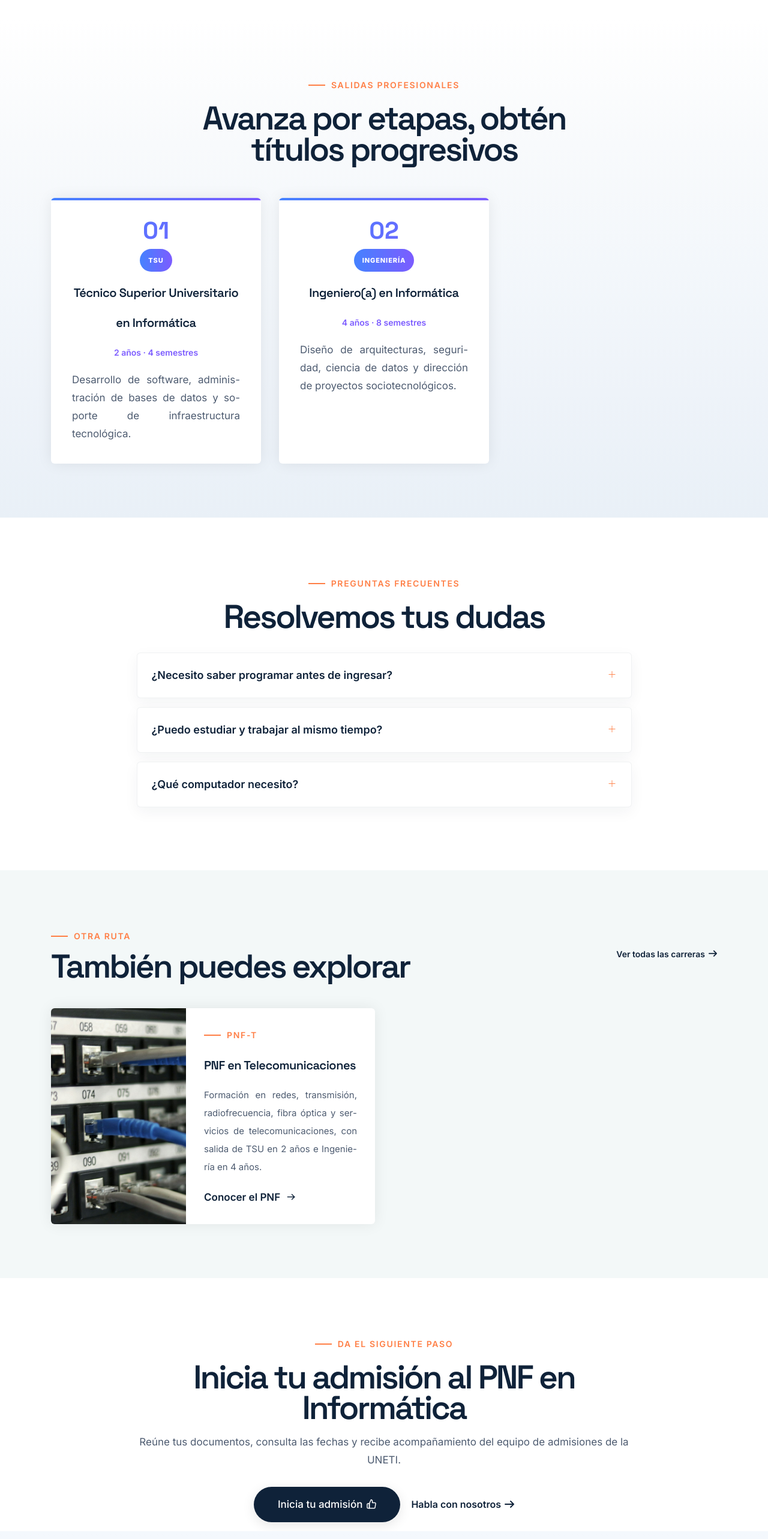
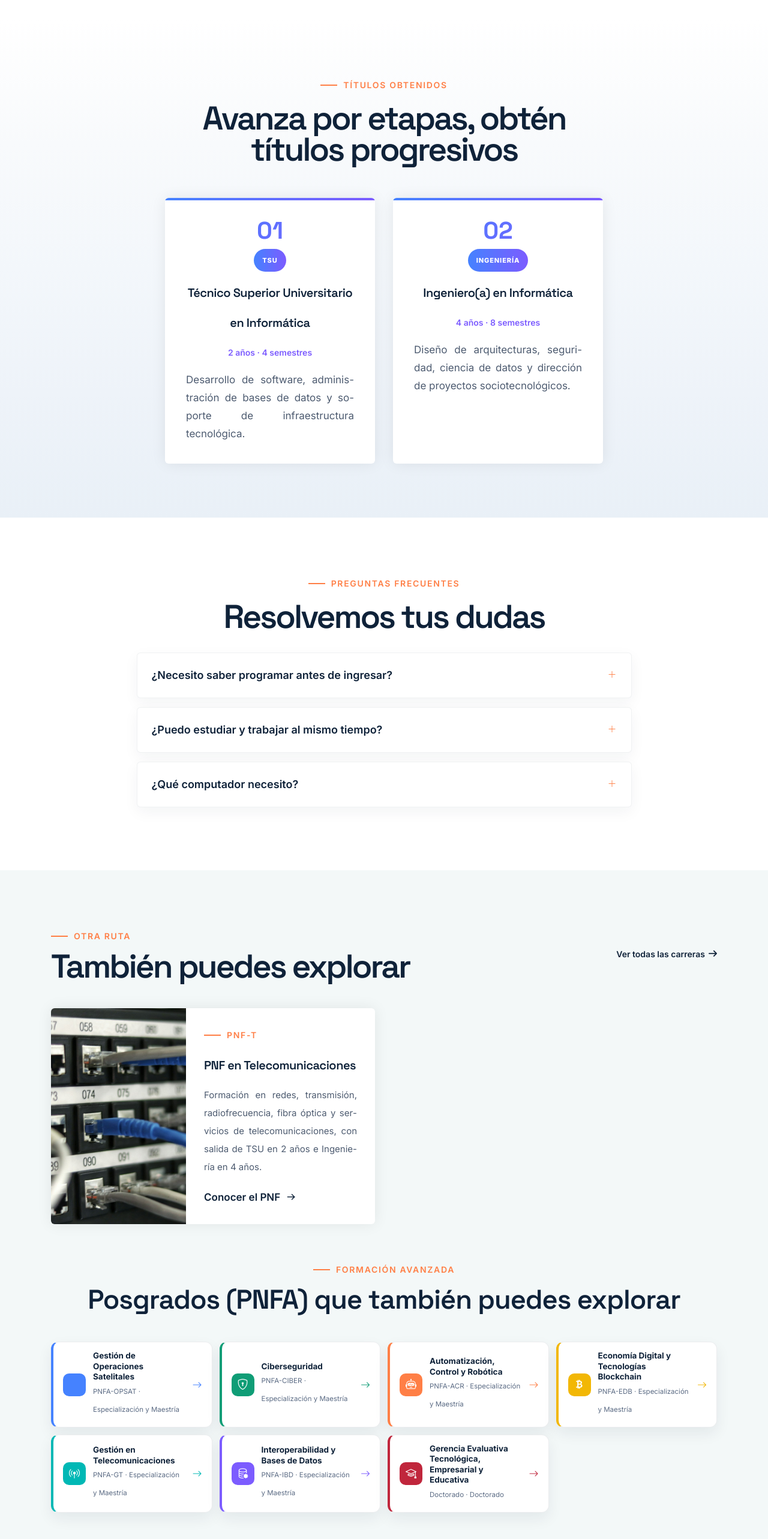
Before and after one commit to IVasquezRui/SD-UNETI, a Next.js app in the folder frontend/: page /carreras/pnf-informatica in a window 1280 px wide. Shown: the part 7420-9986 px from the top of the page at 60% size. Built offline with nearby package versions, Linux system fonts and the light colour scheme; no server answers.

Commit message:
feat(carreras): titulos centrados y PNFA en 'Otra ruta'
La seccion de titulos progresivos queda centrada y 'Tambien puedes explorar' incorpora los siete PNFA con enlace a su ficha en /posgrados (puntos 19 y 20).

```diff
--- a/frontend/app/carreras/[slug]/page.tsx
+++ b/frontend/app/carreras/[slug]/page.tsx
@@ -1,4 +1,5 @@
 import type { Metadata } from "next";
+import type { CSSProperties } from "react";
 import { notFound } from "next/navigation";
 import CarruselCarrera from "../../componentes/CarruselCarrera";
 import EncabezadoSitio from "../../componentes/EncabezadoSitio";
@@ -12,6 +13,7 @@ import {
   obtenerCarreraPorSlug,
   obtenerCarrerasRelacionadas,
 } from "../../lib/carreras";
+import { POSGRADOS } from "../../lib/posgrados";
 
 type PropiedadesCarrera = {
   params: Promise<{ slug: string }>;
@@ -263,13 +265,13 @@ export default async function DetalleCarreraPage({ params }: PropiedadesCarrera)
           <div className="container">
             <div className="row justify-content-center text-center mb-5">
               <div className="col-lg-8">
-                <span className="uneti-section-eyebrow mb-15px">Salidas profesionales</span>
+                <span className="uneti-section-eyebrow mb-15px">Títulos obtenidos</span>
                 <h2 className="alt-font text-dark-gray fw-600 ls-minus-3px mb-0">
                   Avanza por etapas, obtén títulos progresivos
                 </h2>
               </div>
             </div>
-            <div className="row row-cols-1 row-cols-md-3 g-4">
+            <div className="row row-cols-1 row-cols-md-3 g-4 justify-content-center">
               {carrera.salidas.map((salida, indice) => (
                 <div className="col" key={salida.titulo}>
                   <article className="uneti-salida-etapa h-100 bg-white border-radius-6px p-35px box-shadow-large">
@@ -384,6 +386,38 @@ export default async function DetalleCarreraPage({ params }: PropiedadesCarrera)
                   </div>
                 ))}
               </div>
+
+              <div className="row mt-5">
+                <div className="col-12 text-center mb-4">
+                  <span className="uneti-section-eyebrow mb-10px">Formación avanzada</span>
+                  <h3 className="alt-font text-dark-gray fw-600 ls-minus-1px mb-0">
+                    Posgrados (PNFA) que también puedes explorar
+                  </h3>
+                </div>
+                <div className="col-12">
+                  <div className="uneti-pnfa-mini-grid">
+                    {POSGRADOS.map((posgrado) => (
+                      <a
+                        key={posgrado.slug}
+                        href={`/posgrados#${posgrado.slug}`}
+                        className="uneti-pnfa-mini"
+                        style={{ "--posgrado-color": posgrado.color } as CSSProperties}
+                      >
+                        <span className="uneti-pnfa-mini__icono" aria-hidden="true">
+                          <i className={posgrado.icono}></i>
+                        </span>
+                        <span className="uneti-pnfa-mini__texto">
+                          <strong>{posgrado.nombre}</strong>
+                          <small>
+                            {posgrado.siglas} · {posgrado.nivel}
+                          </small>
+                        </span>
+                        <i className="bi bi-arrow-right uneti-pnfa-mini__flecha" aria-hidden="true"></i>
+                      </a>
+                    ))}
+                  </div>
+                </div>
+              </div>
             </div>
           </section>
         )}
```
